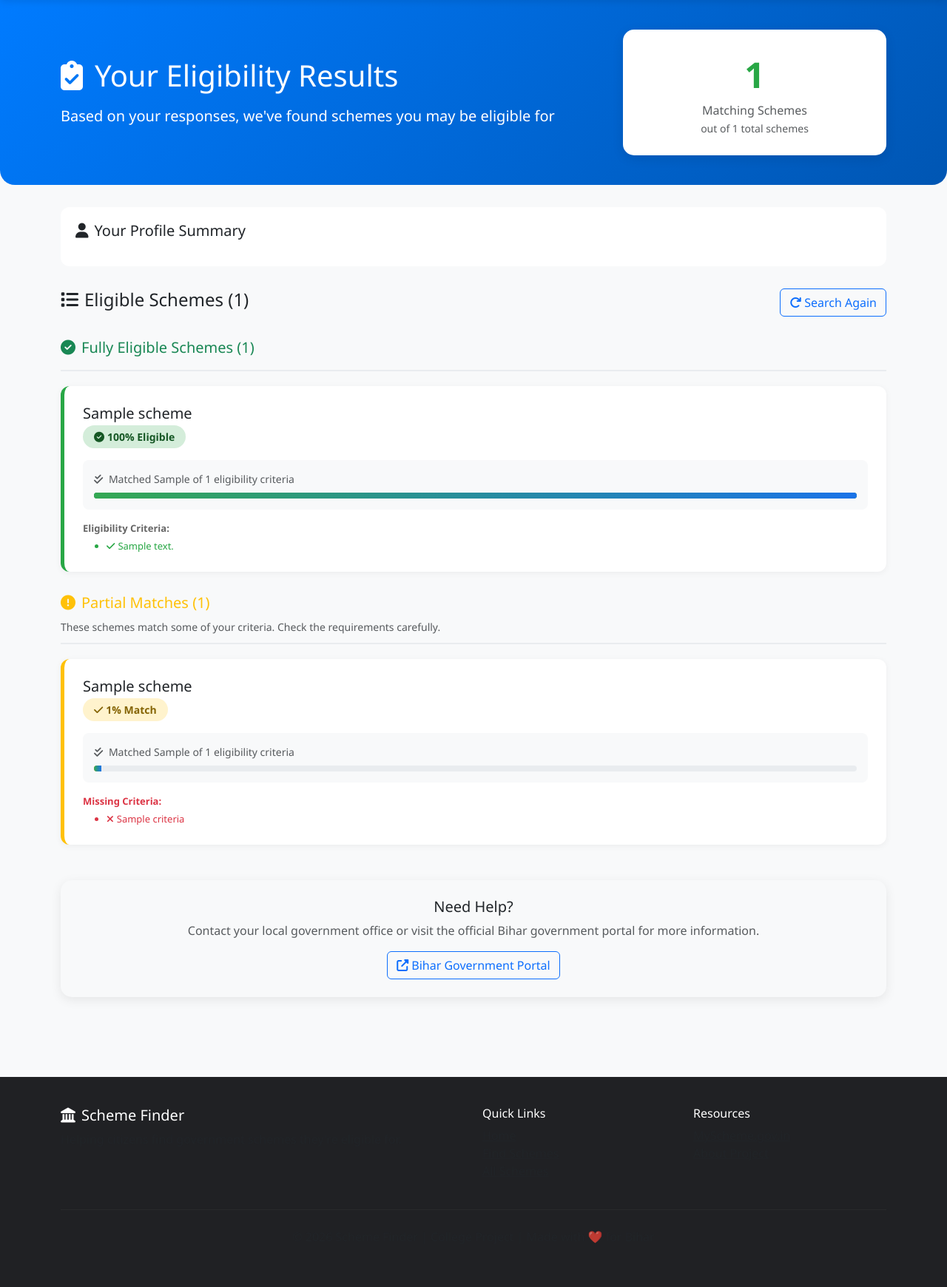
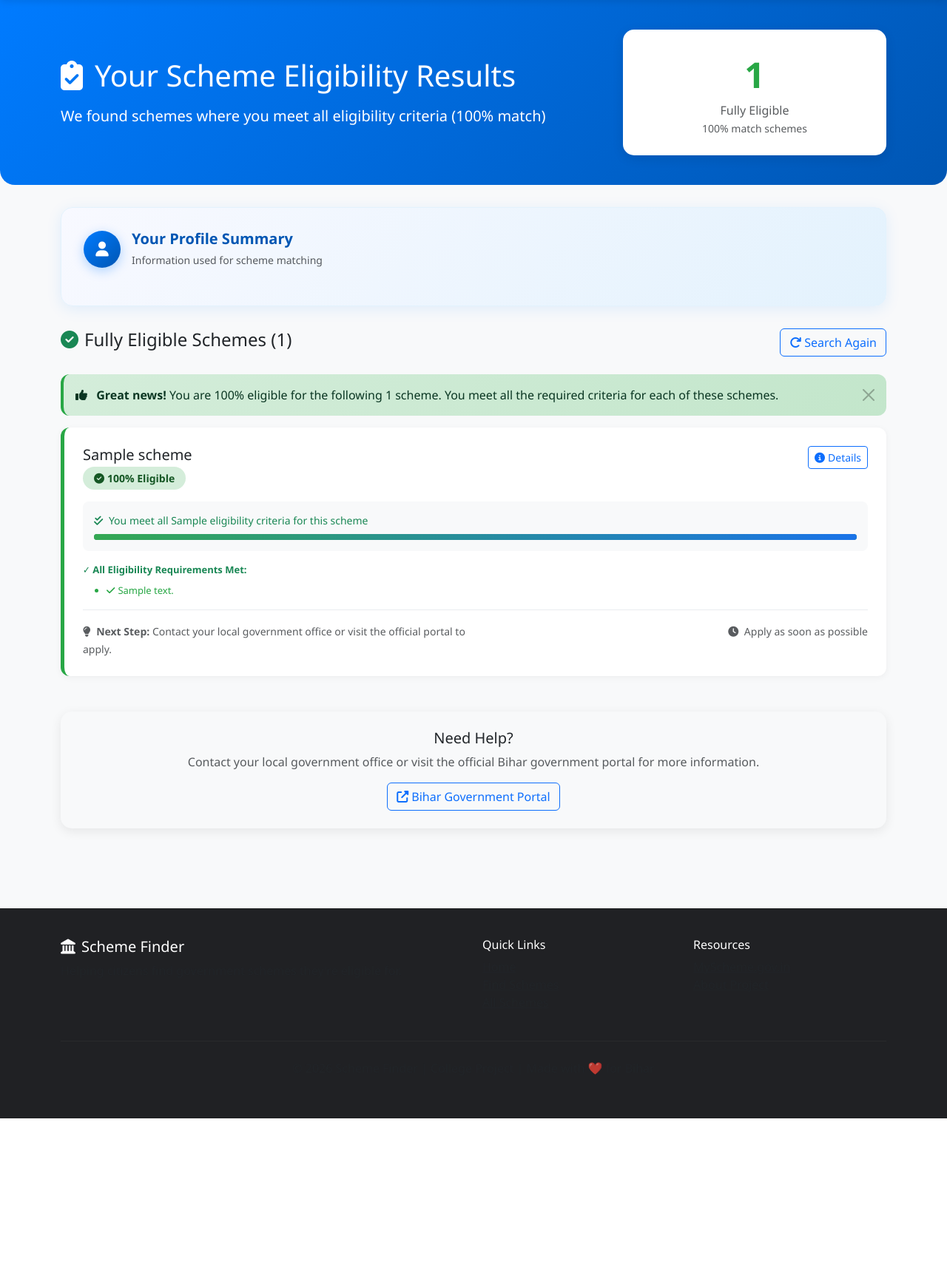
Before and after one commit to Anujchouhan001/SchemeFind, a Flask app: template templates/results_new.html in a window 1280 px wide. Shown: the part 62-1802 px from the top of the page at 74% size. After the commit the page ends 1574 px from the top, so only its background shows below. Run offline with Flask 3, Linux system fonts and the light colour scheme; the template is opened without the code that fills it: most values are stand-ins (such as "Sample title", 1, 10 or a date in 2020).

Commit message:
Enhanced UI and fixed eligibility filtering
- Improved user information section with modern grid layout and gradient design
- Added user avatar, better icons, and hover effects
- Enhanced styling for user profile cards with shadows and color coding
- Modified to show only 100% eligible schemes (no partial matches)
- Fixed TypeError in template string formatting for annual_income
- Added proper None value handling in backend user summary
- Improved messaging and visual feedback for fully eligible schemes
- Updated results page with clearer success indicators and next steps

```diff
--- a/templates/results_new.html
+++ b/templates/results_new.html
@@ -71,19 +71,79 @@
     }
 
     .user-summary {
-        background: white;
-        border-radius: 12px;
-        padding: 20px;
+        background: linear-gradient(135deg, #f8f9ff 0%, #e3f2fd 100%);
+        border-radius: 16px;
+        padding: 30px;
         margin-bottom: 30px;
+        box-shadow: 0 4px 20px rgba(0,123,255,0.1);
+        border: 1px solid #e3f2fd;
+    }
+
+    .user-summary h5 {
+        color: #0056b3;
+        font-weight: 600;
+        margin-bottom: 25px;
+    }
+
+    .user-summary-grid {
+        display: grid;
+        grid-template-columns: repeat(auto-fit, minmax(250px, 1fr));
+        gap: 15px;
+        margin-top: 20px;
     }
 
     .user-summary-item {
-        display: inline-block;
-        margin: 5px 10px;
-        padding: 8px 15px;
-        background: #e9ecef;
-        border-radius: 20px;
+        display: flex;
+        align-items: center;
+        padding: 12px 18px;
+        background: white;
+        border-radius: 12px;
         font-size: 14px;
+        font-weight: 500;
+        box-shadow: 0 2px 8px rgba(0,0,0,0.05);
+        border-left: 4px solid #007bff;
+        transition: all 0.3s ease;
+    }
+
+    .user-summary-item:hover {
+        transform: translateY(-2px);
+        box-shadow: 0 4px 15px rgba(0,0,0,0.1);
+    }
+
+    .user-summary-item i {
+        width: 20px;
+        text-align: center;
+        color: #007bff;
+        margin-right: 10px;
+    }
+
+    .user-summary-item.highlight {
+        background: linear-gradient(135deg, #fff3cd 0%, #ffeaa7 100%);
+        border-left-color: #ffc107;
+    }
+
+    .user-summary-item.highlight i {
+        color: #856404;
+    }
+
+    .user-profile-header {
+        display: flex;
+        align-items: center;
+        margin-bottom: 20px;
+    }
+
+    .user-avatar {
+        width: 50px;
+        height: 50px;
+        background: linear-gradient(135deg, #007bff 0%, #0056b3 100%);
+        border-radius: 50%;
+        display: flex;
+        align-items: center;
+        justify-content: center;
+        color: white;
+        font-size: 20px;
+        margin-right: 15px;
+        box-shadow: 0 4px 15px rgba(0,123,255,0.3);
     }
 
     .no-results {
@@ -122,6 +182,27 @@
         height: 8px;
         border-radius: 4px;
     }
+
+    .alert.alert-success {
+        background: linear-gradient(135deg, #d4edda 0%, #c3e6cb 100%);
+        border: none;
+        border-left: 4px solid #28a745;
+        border-radius: 12px;
+    }
+
+    .no-results i {
+        font-size: 4rem;
+        color: #6c757d;
+        margin-bottom: 20px;
+    }
+
+    .scheme-card .border-top {
+        border-color: #e9ecef !important;
+    }
+
+    .btn-close {
+        filter: brightness(0) saturate(100%) invert(38%) sepia(15%) saturate(341%) hue-rotate(75deg) brightness(96%) contrast(93%);
+    }
 </style>
 {% endblock %}
 
@@ -130,14 +211,14 @@
     <div class="container">
         <div class="row align-items-center">
             <div class="col-md-8">
-                <h1 class="mb-3"><i class="fas fa-clipboard-check me-3"></i>Your Eligibility Results</h1>
-                <p class="lead mb-0">Based on your responses, we've found schemes you may be eligible for</p>
+                <h1 class="mb-3"><i class="fas fa-clipboard-check me-3"></i>Your Scheme Eligibility Results</h1>
+                <p class="lead mb-0">We found schemes where you meet <strong>all eligibility criteria (100% match)</strong></p>
             </div>
             <div class="col-md-4">
                 <div class="stats-card">
                     <div class="stats-number">{{ total_found }}</div>
-                    <div class="text-muted">Matching Schemes</div>
-                    <small class="text-muted">out of {{ total_schemes }} total schemes</small>
+                    <div class="text-muted">Fully Eligible</div>
+                    <small class="text-muted">100% match schemes</small>
                 </div>
             </div>
         </div>
@@ -147,45 +228,84 @@
 <div class="container pb-5">
     <!-- User Summary -->
     <div class="user-summary">
-        <h5 class="mb-3"><i class="fas fa-user me-2"></i>Your Profile Summary</h5>
+        <div class="user-profile-header">
+            <div class="user-avatar">
+                <i class="fas fa-user"></i>
+            </div>
+            <div>
+                <h5 class="mb-1">Your Profile Summary</h5>
+                <small class="text-muted">Information used for scheme matching</small>
+            </div>
+        </div>
+
+        <div class="user-summary-grid">
             {% if user.state %}
-        <span class="user-summary-item"><i class="fas fa-map-marker-alt me-1"></i>{{ user.state }}</span>
+            <div class="user-summary-item">
+                <i class="fas fa-map-marker-alt"></i>
+                <span>{{ user.state }}</span>
+            </div>
             {% endif %}
+
             {% if user.age %}
-        <span class="user-summary-item"><i class="fas fa-birthday-cake me-1"></i>Age: {{ user.age }}</span>
+            <div class="user-summary-item">
+                <i class="fas fa-birthday-cake"></i>
+                <span>{{ user.age }} years old</span>
+            </div>
             {% endif %}
+
             {% if user.gender %}
-        <span class="user-summary-item"><i class="fas fa-venus-mars me-1"></i>{{ user.gender }}</span>
+            <div class="user-summary-item">
+                <i class="fas fa-venus-mars"></i>
+                <span>{{ user.gender }}</span>
+            </div>
             {% endif %}
+
             {% if user.category %}
-        <span class="user-summary-item"><i class="fas fa-users me-1"></i>{{ user.category }}</span>
+            <div class="user-summary-item">
+                <i class="fas fa-users"></i>
+                <span>{{ user.category }} Category</span>
+            </div>
             {% endif %}
+
             {% if user.occupation %}
-        <span class="user-summary-item"><i class="fas fa-briefcase me-1"></i>{{ user.occupation }}</span>
+            <div class="user-summary-item">
+                <i class="fas fa-briefcase"></i>
+                <span>{{ user.occupation }}</span>
+            </div>
             {% endif %}
-        {% if user.annual_income %}
-        <span class="user-summary-item"><i class="fas fa-rupee-sign me-1"></i>₹{{ user.annual_income|int }}/year</span>
+
+            {% if user.annual_income and user.annual_income != 'None' %}
+            <div class="user-summary-item">
+                <i class="fas fa-rupee-sign"></i>
+                <span>₹{{ user.annual_income|int }}/year</span>
+            </div>
             {% endif %}
+
             {% if user.is_bpl %}
-        <span class="user-summary-item bg-warning text-dark"><i class="fas fa-certificate me-1"></i>BPL</span>
+            <div class="user-summary-item highlight">
+                <i class="fas fa-certificate"></i>
+                <span>Below Poverty Line (BPL)</span>
+            </div>
             {% endif %}
+        </div>
     </div>
 
     {% if schemes %}
     <!-- Results List -->
     <div class="d-flex justify-content-between align-items-center mb-4">
-        <h4><i class="fas fa-list me-2"></i>Eligible Schemes ({{ total_found }})</h4>
+        <h4><i class="fas fa-check-circle me-2 text-success"></i>Fully Eligible Schemes ({{ total_found }})</h4>
         <a href="/find-schemes" class="btn btn-outline-primary">
             <i class="fas fa-redo me-1"></i>Search Again
         </a>
     </div>
 
-    {% if fully_eligible %}
-    <div class="section-divider">
-        <h5 class="text-success"><i class="fas fa-check-circle me-2"></i>Fully Eligible Schemes ({{ fully_eligible|length }})</h5>
+    <div class="alert alert-success alert-dismissible fade show" role="alert">
+        <i class="fas fa-thumbs-up me-2"></i>
+        <strong>Great news!</strong> You are 100% eligible for the following {{ total_found }} scheme{{ 's' if total_found != 1 else '' }}. You meet all the required criteria for each of these schemes.
+        <button type="button" class="btn-close" data-bs-dismiss="alert"></button>
     </div>
 
-    {% for scheme in fully_eligible %}
+    {% for scheme in schemes %}
     <div class="scheme-card">
         <div class="d-flex justify-content-between align-items-start mb-3">
             <div>
@@ -194,12 +314,15 @@
                     <i class="fas fa-check-circle me-1"></i>100% Eligible
                 </span>
             </div>
+            <a href="/scheme/{{ scheme.name }}" class="btn btn-sm btn-outline-primary">
+                <i class="fas fa-info-circle me-1"></i>Details
+            </a>
         </div>
 
         <div class="criteria-list">
-            <small class="text-muted mb-2 d-block">
+            <small class="text-success mb-2 d-block">
                 <i class="fas fa-check-double me-1"></i>
-                Matched {{ scheme.matched_criteria }} of {{ scheme.total_criteria }} eligibility criteria
+                You meet all {{ scheme.matched_criteria }} eligibility criteria for this scheme
             </small>
             <div class="progress">
                 <div class="progress-bar bg-success" role="progressbar" style="width: 100%"></div>
@@ -208,77 +331,58 @@
 
         {% if scheme.eligibility_criteria %}
         <div class="eligibility-details mt-3">
-            <strong>Eligibility Criteria:</strong>
-            <ul class="mb-0 mt-1">
+            <strong class="text-success">✓ All Eligibility Requirements Met:</strong>
+            <ul class="mb-0 mt-2">
                 {% for criteria in scheme.eligibility_criteria[:5] %}
                 <li class="matched"><i class="fas fa-check me-1"></i>{{ criteria.eligibility_text }}</li>
                 {% endfor %}
                 {% if scheme.eligibility_criteria|length > 5 %}
-                <li class="text-muted">...and {{ scheme.eligibility_criteria|length - 5 }} more criteria</li>
+                <li class="text-muted"><i class="fas fa-plus-circle me-1"></i>...and {{ scheme.eligibility_criteria|length - 5 }} more criteria satisfied</li>
                 {% endif %}
             </ul>
         </div>
         {% endif %}
+
+        <div class="mt-3 pt-3 border-top">
+            <div class="row">
+                <div class="col-md-6">
+                    <small class="text-muted">
+                        <i class="fas fa-lightbulb me-1"></i>
+                        <strong>Next Step:</strong> Contact your local government office or visit the official portal to apply.
+                    </small>
+                </div>
+                <div class="col-md-6 text-end">
+                    <small class="text-muted">
+                        <i class="fas fa-clock me-1"></i>
+                        Apply as soon as possible
+                    </small>
+                </div>
+            </div>
+        </div>
     </div>
     {% endfor %}
-    {% endif %}
-
-    {% if partial_matches %}
-    <div class="section-divider">
-        <h5 class="text-warning"><i class="fas fa-exclamation-circle me-2"></i>Partial Matches ({{ partial_matches|length }})</h5>
-        <small class="text-muted">These schemes match some of your criteria. Check the requirements carefully.</small>
-    </div>
-
-    {% for scheme in partial_matches %}
-    <div class="scheme-card partial-match">
-        <div class="d-flex justify-content-between align-items-start mb-3">
-            <div>
-                <h5 class="mb-1">{{ scheme.name }}</h5>
-                <span class="match-badge partial">
-                    <i class="fas fa-check me-1"></i>{{ scheme.match_percentage|round|int }}% Match
-                </span>
-            </div>
-        </div>
-
-        <div class="criteria-list">
-            <small class="text-muted mb-2 d-block">
-                <i class="fas fa-check-double me-1"></i>
-                Matched {{ scheme.matched_criteria }} of {{ scheme.total_criteria }} eligibility criteria
-            </small>
-            <div class="progress">
-                <div class="progress-bar bg-warning" role="progressbar" style="width: {{ scheme.match_percentage }}%"></div>
-            </div>
-        </div>
-
-        {% if scheme.failed_criteria %}
-        <div class="eligibility-details mt-3">
-            <strong class="text-danger">Missing Criteria:</strong>
-            <ul class="mb-0 mt-1">
-                {% for criteria in scheme.failed_criteria[:3] %}
-                <li class="failed"><i class="fas fa-times me-1"></i>{{ criteria }}</li>
-                {% endfor %}
-                {% if scheme.failed_criteria|length > 3 %}
-                <li class="text-muted">...and {{ scheme.failed_criteria|length - 3 }} more</li>
-                {% endif %}
-            </ul>
-        </div>
-        {% endif %}
-    </div>
-    {% endfor %}
-    {% endif %}
 
     {% else %}
     <!-- No Results -->
     <div class="no-results">
-        <i class="fas fa-search"></i>
-        <h4>No Matches Found</h4>
+        <i class="fas fa-search-minus"></i>
+        <h4>No 100% Matching Schemes Found</h4>
         <p class="text-muted">
-            Based on your responses, we couldn't find schemes that match your eligibility criteria.<br>
-            This doesn't mean you're not eligible - try answering more questions or adjust your responses.
+            Based on your responses, we couldn't find schemes where you meet <strong>all</strong> eligibility criteria.<br>
+            <small>Note: We only show schemes where you are 100% eligible to ensure accurate recommendations.</small>
         </p>
+        <div class="alert alert-info mt-4">
+            <i class="fas fa-lightbulb me-2"></i>
+            <strong>Suggestions:</strong>
+            <ul class="mb-0 mt-2 text-start">
+                <li>Try updating your profile information</li>
+                <li>Check if you have any missing documents or certifications</li>
+                <li>Browse all schemes to see which ones you might qualify for in the future</li>
+            </ul>
+        </div>
         <div class="mt-4">
             <a href="/find-schemes" class="btn btn-primary me-2">
-                <i class="fas fa-redo me-1"></i>Try Again
+                <i class="fas fa-redo me-1"></i>Update Profile & Try Again
             </a>
             <a href="/all-schemes" class="btn btn-outline-secondary">
                 <i class="fas fa-list me-1"></i>Browse All Schemes
```
Also changed, not shown: app_new.py (+16 -10 lines). Lines whose indentation alone changed are shown as unchanged.
